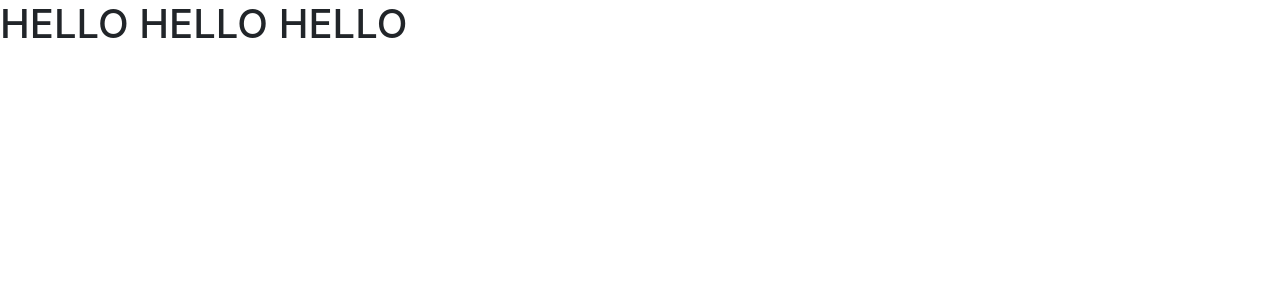
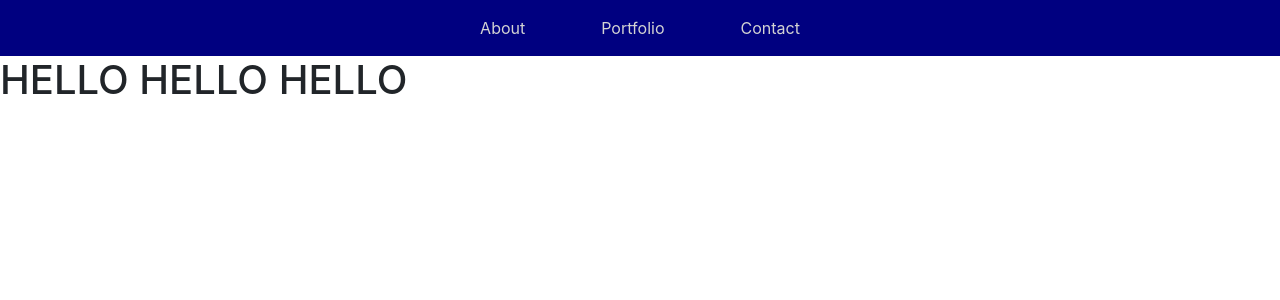
Before and after one commit to jbrown827/react-potfolio, a React (Create React App) app in the folder protfolio/: page / in a window 1280 px wide. Shown: the top 300 px of the page. Built offline with nearby package versions, Linux system fonts and the light colour scheme.

Commit message:
Update Nav.js and add styling

```diff
--- a/protfolio/src/components/Nav.js
+++ b/protfolio/src/components/Nav.js
@@ -2,7 +2,42 @@ import React from "react";
 import Style from "./Style.css";
 
 const Nav = () => {
-  return <div></div>;
+  return (
+    <div className="header">
+      <nav className="navbar navbar-expand-lg">
+        <button
+          className="navbar-toggler"
+          type="button"
+          data-toggle="collapse"
+          data-target="#navbarNavAltMarkup"
+          aria-controls="navbarNavAltMarkup"
+          aria-expanded="false"
+          aria-label="Toggle navigation"
+        >
+          <i className="fa fa-bars"></i>
+        </button>
+        <div className="collapse navbar-collapse" id="navbarNavAltMarkup">
+          <ul className="navbar-nav mx-auto">
+            <li className="nav-item">
+              <a className="nav-link" href="/">
+                About
+              </a>
+            </li>
+            <li className="nav-item">
+              <a className="nav-link" href="/projects.html">
+                Portfolio
+              </a>
+            </li>
+            <li className="nav-item">
+              <a className="nav-link" href="/contact.html">
+                Contact
+              </a>
+            </li>
+          </ul>
+        </div>
+      </nav>
+    </div>
+  );
 };
 
 export default Nav;
--- a/protfolio/src/components/Style.css
+++ b/protfolio/src/components/Style.css
@@ -1,21 +1,34 @@
-/* .nav {
+/* *  Navigation Style  * */
+
+.navbar {
   background: navy;
-  color: white;
-  height: 50px;
-  display: flex;
-  justify-content: space-between;
-  padding: 20px;
-  align-items: center;
-}
-.nav span {
-  font-size: 20px;
-}
-.nav-links {
-  display: flex;
-  list-style: none;
-  justify-content: space-evenly;
+
+  /* opacity: 1; */
 }
 
-.nav-links li {
-  margin: 0px 20px;
-} */
+.navbar-nav a {
+  color: lightgrey;
+  margin: 0 30px;
+}
+
+.navbar-toggler {
+  color: white;
+  border: none;
+  outline: none !important;
+}
+
+.navbar-toggler .fa {
+  color: white;
+  font-size: 26px;
+}
+
+.nav-link:hover {
+  color: white;
+}
+
+#header .btn {
+  border: 1px solid white;
+  margin-top: 20px;
+  padding: 6px 26px;
+  font-size: 16px;
+}
```
